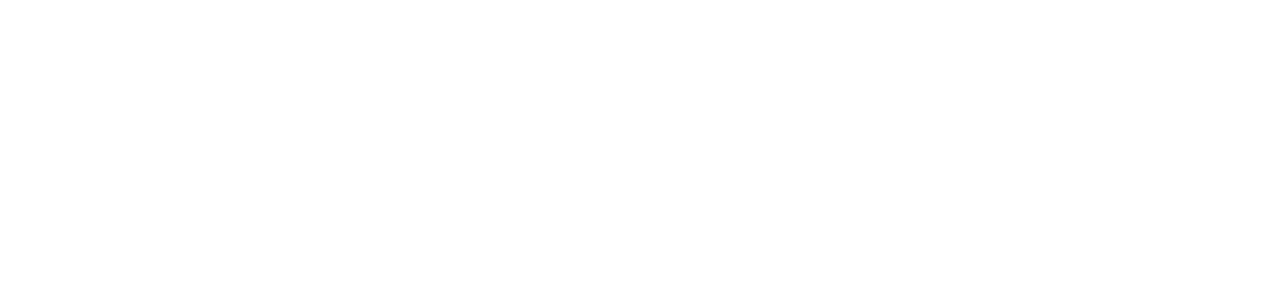
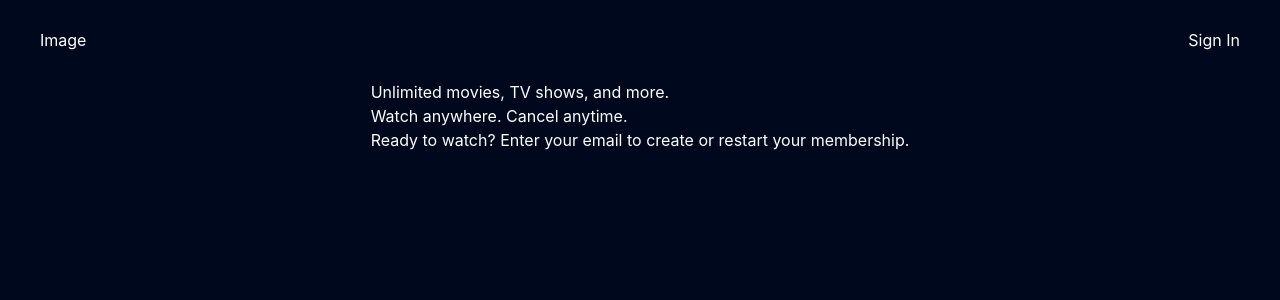
Before and after one commit to Jorge-Ortiz-Mata/netflix-frontend-clone, a React (Create React App) app: page / in a window 1280 px wide. Shown: the top 300 px of the page. Built offline with nearby package versions, Linux system fonts and the light colour scheme.

Commit message:
Adding a general Header.

```diff
--- a/src/App.jsx
+++ b/src/App.jsx
@@ -1,13 +1,20 @@
 import { createBrowserRouter, RouterProvider } from 'react-router-dom';
 
+import MainLayout from './layouts/MainLayout';
 import HomePage from "./pages/HomePage";
 import ErrorPage from './pages/ErrorPage';
 
 const router = createBrowserRouter([
   {
-    index: true,
-    element: <HomePage />,
+    path: '/',
+    element: <MainLayout />,
     errorElement: <ErrorPage />,
+    children: [
+      {
+        index: true,
+        element: <HomePage />
+      }
+    ]
   }
 ])
 
--- /dev/null
+++ b/src/components/common/Navbar.jsx
@@ -0,0 +1,18 @@
+const Navbar = () => {
+
+  return(
+    <header className="flex items-center w-full">
+      <nav className="flex items-center w-full justify-between py-7 px-10">
+        <div>
+          Image
+        </div>
+
+        <div>
+          <button>Sign In</button>
+        </div>
+      </nav>
+    </header>
+  )
+}
+
+export default Navbar;
--- a/src/index.css
+++ b/src/index.css
@@ -1,6 +1,11 @@
 @tailwind base;
 @tailwind components;
 @tailwind utilities;
+
+* {
+  background-color: #00081D;
+  color: #ffffff;
+}
 
 body {
   margin: 0;
--- /dev/null
+++ b/src/layouts/MainLayout.jsx
@@ -0,0 +1,14 @@
+import { Outlet } from 'react-router-dom';
+import Navbar from '../components/common/Navbar';
+
+const MainLayout = () => {
+
+  return(
+    <>
+      <Navbar />
+      <Outlet />
+    </>
+  )
+}
+
+export default MainLayout;
--- a/src/pages/ErrorPage.jsx
+++ b/src/pages/ErrorPage.jsx
@@ -3,7 +3,7 @@
 const ErrorPage = () => {
 
   return(
-    <main className="text-white bg-[#00081D] h-96 flex items-center justify-center">
+    <main className="flex items-center justify-center">
       <ErrorInformation />
     </main>
   )
--- a/src/pages/HomePage.jsx
+++ b/src/pages/HomePage.jsx
@@ -3,7 +3,7 @@
 const HomePage = () => {
 
   return(
-    <main className="text-white bg-transparent bg-[#00081D]">
+    <main className="flex items-center justify-center">
       <HomeInformation />
     </main>
   )
```
Also changed, not shown: 1 other file (tests, documents, lock files or other folders).
